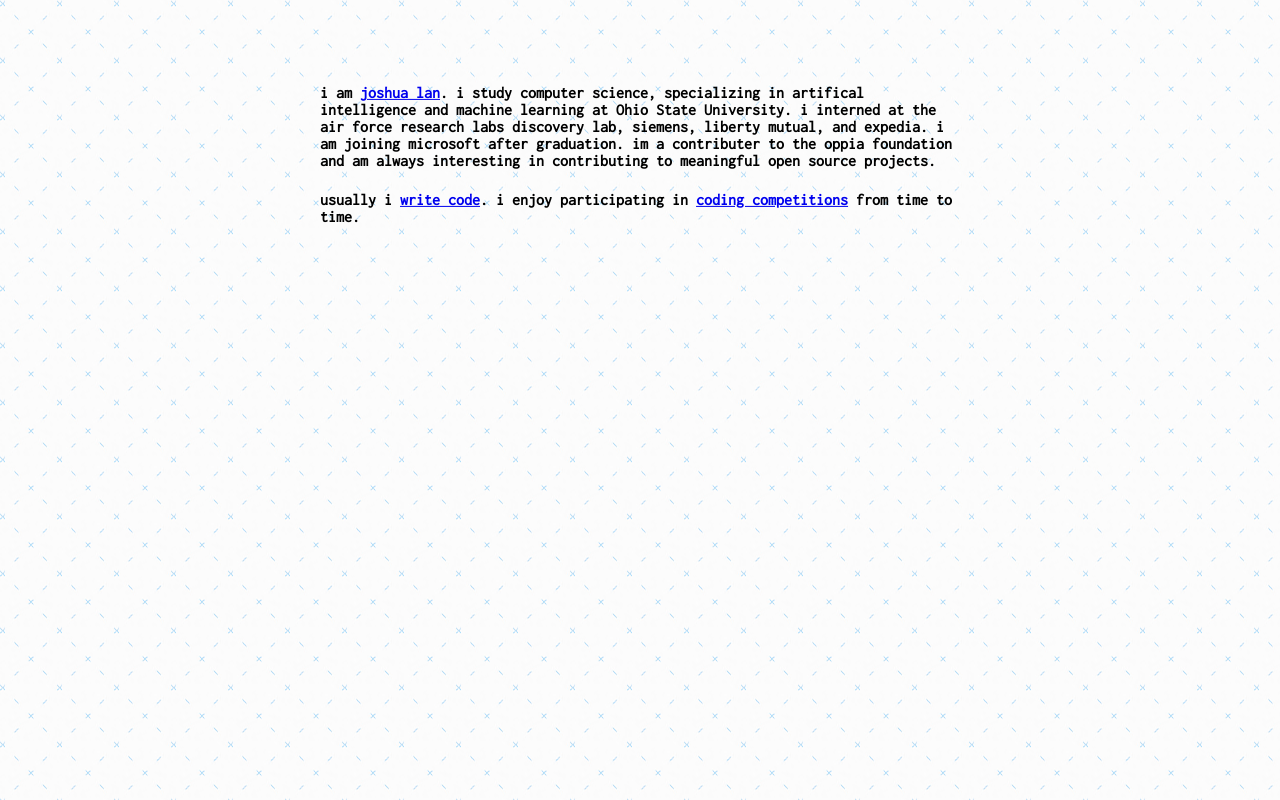
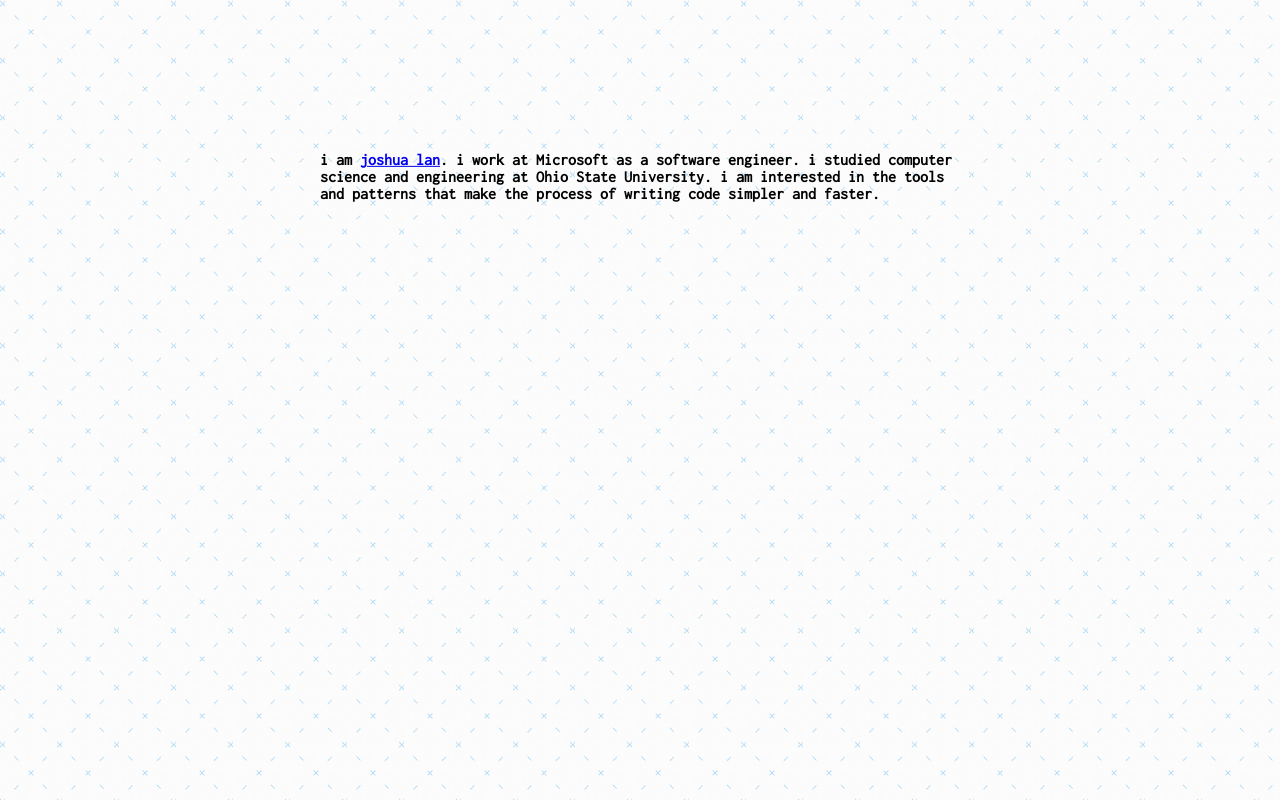
Before and after one commit to LanJosh/LanJosh.github.io, a plain HTML site: page index.html in a window 1280 px wide. Drawn offline with Linux system fonts and the light colour scheme.

Commit message:
Fix blurb

```diff
--- a/index.html
+++ b/index.html
@@ -1,7 +1,7 @@
 <!DOCTYPE html>
 <html>
 <head>
-  <title>wow so lame lan</title>
+  <title>Joshua</title>
   <link rel="stylesheet" type="text/css"
         href="style.css">
   <link rel="stylesheet" type="text/css"
@@ -11,9 +11,7 @@
 <body>
 
   <div class="center">
-    <h4 class="text-font">i am <a href="http://twitter.com/lan_josh">joshua lan</a>. i study computer science, specializing in artifical intelligence and machine learning at Ohio State University. i interned at the air force research labs discovery lab, siemens, liberty mutual, and expedia. i am joining microsoft after graduation. im a contributer to the oppia foundation and am always interesting in contributing to meaningful open source projects.</h4>
-
-    <h4 class="text-font">usually i <a href="http://github.com/LanJosh">write code</a>. i enjoy participating in <a href="http://hackerrank.com/mundred">coding competitions</a> from time to time.</h4>
+    <h4 class="text-font">i am <a href="http://linkedin.com/lan_josh">joshua lan</a>. i work at Microsoft as a software engineer. i studied computer science and engineering at Ohio State University. i am interested in the tools and patterns that make the process of writing code simpler and faster.</h4>
 
   </div>
 </body>
```
